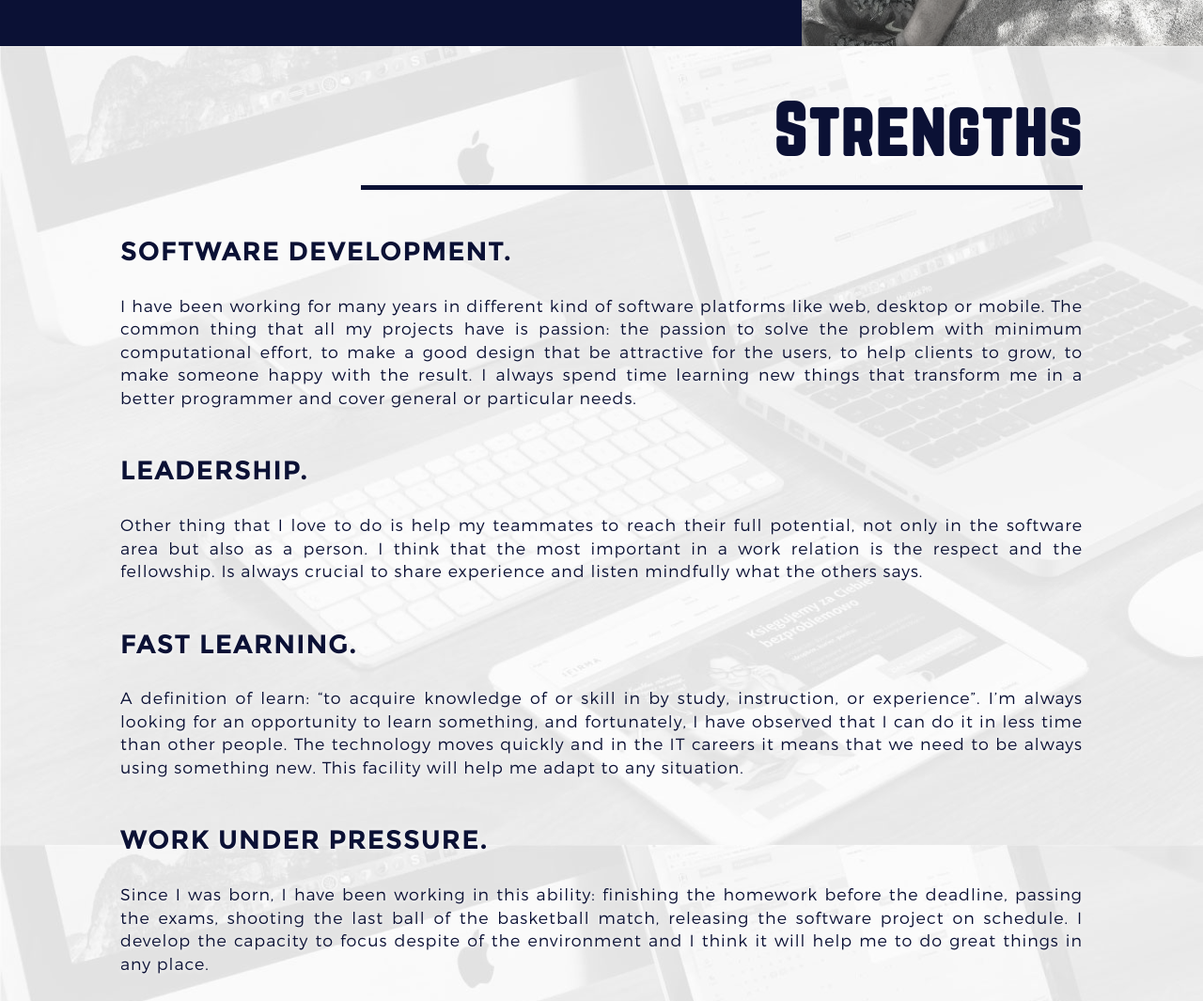
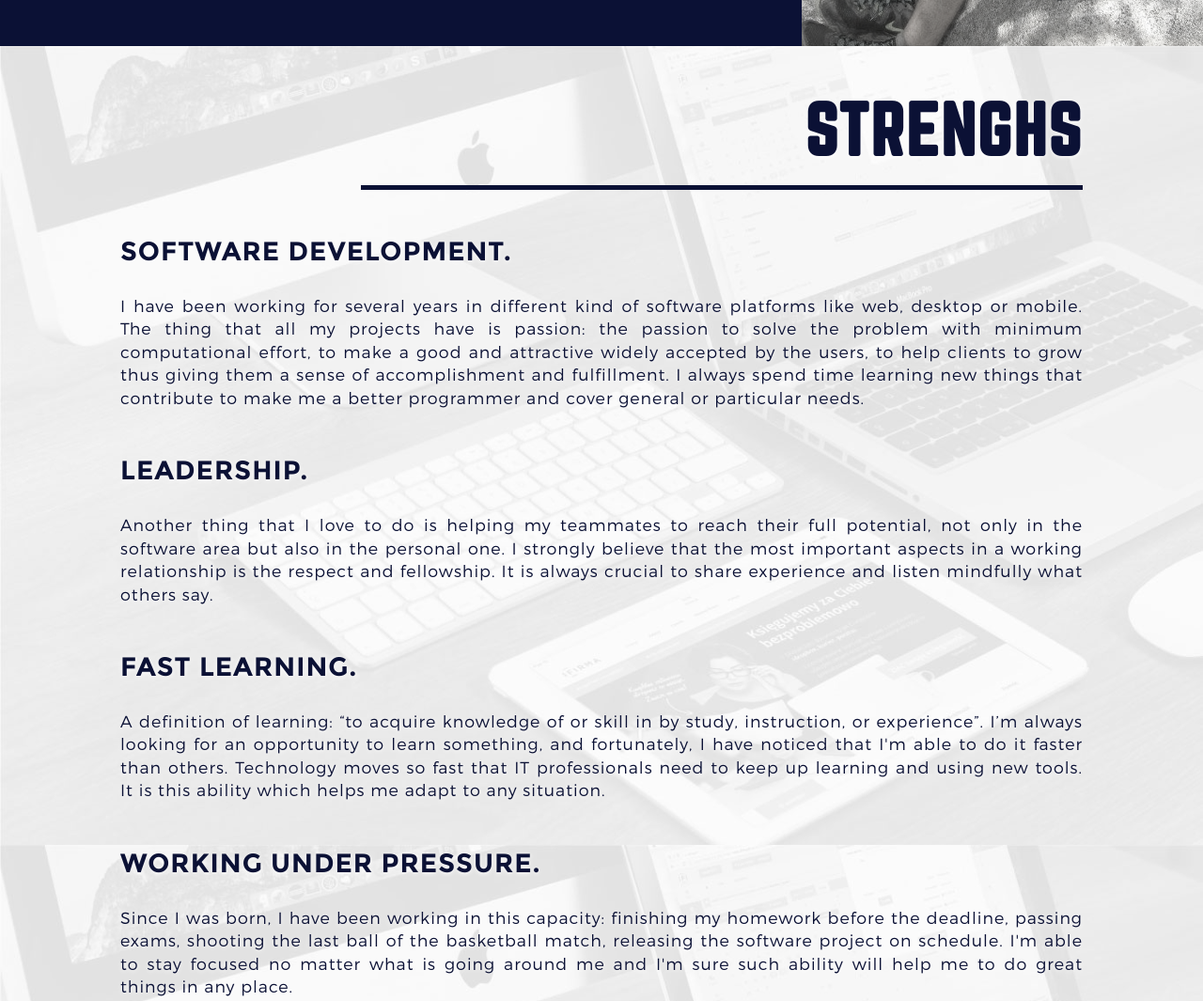
Before and after one commit to arielkohan/arielkohan.com, a browser extension: page index.html in a window 1280 px wide. Shown: the part 1301-2366 px from the top of the page at 94% size. Drawn offline with Linux system fonts and the light colour scheme; files whose address does not match are found by name; a web font is replaced by a local one.

Commit message:
update content

```diff
--- a/index.html
+++ b/index.html
@@ -65,18 +65,18 @@
       <div id="who-section" class="section ">
         <div class="row who-row">
           <div class=" col-sm-8 padding-response wow fadeInRight" data-wow-duration="1.2s" data-wow-delay="1s">
-           <h2 class="section-title h2-norw big">WHO AM I?</h2> <!--h2-norw -->
+           <h2 class="section-title h2-norw big">WHO I AM</h2> <!--h2-norw -->
               <p class="lead">I'm Ariel Kohan, a 21 years old student of Systems Engineering based in Paraná, Argentina. <br>
               I know that I am presently going through a stage in my life which will determine my future path. This feeling strongly motivates me to learn something new every day with reference to ongoing training, work issues, as well as personal entrepreneurship and creativity. <br>
-              In software development, like in running and in every aspect of my life, I'm addicted to set me challenging goals that makes me work really hard and feels that I'm better than yesterday. <br>
-              If you want, you could check out <a href="https://www.linkedin.com/in/ariel-kohan-2b849759">my Linkedin Profile.</a>
+              In software development as in running and in every aspect of my life, I'm very enthusiastic about setting challenging goals which makes me work really hard and feels that I'm better than yesterday. <br>
+              For more details, you can check out <a href="https://www.linkedin.com/in/ariel-kohan-2b849759">my Linkedin Profile.</a>
               </p>
             </div>
             <div class="col-sm-4 hidden-xs no-padding total-height ov-hidden rel-pos">
               <div class="avatar img-responsive" ></div>
               <div class= "overlay">
                 <h3 class="h3-koll">Goal Accomplished</h3><!--h3-koll-->
-                <p>Córdoba, Argentina. March 2016. 21 kilometers across the mountains: <br>nothing feels better than achieving a milestone after a long time of hard work and effort.</p>
+                <p>Córdoba, Argentina. March 2016. 21 kilometers across the mountains: <br>nothing feels better than reaching a milestone after a long time of hard work and effort.</p>
               </div>
             </div>
         </div>
@@ -86,15 +86,16 @@
      <div id="strengths-section" class="strengths-section rel-pos">
       <div class="div-img-bg rel-pos">
           <div class=" padding-response content">
-            <h2 class="wow fadeInUp h2-norw big section-title" data-wow-offset="100"data-wow-delay=".1s" data-wow-duration=".6s">Strengths</h2>
+            <h2 class="wow fadeInUp h2-norw big section-title" data-wow-offset="100"data-wow-delay=".1s" data-wow-duration=".6s">STRENGHS</h2>
             <h3 class="big h3-koll wow bounceInRight" data-wow-offset="100" data-wow-delay=".6s" data-wow-duration=".6s">Software Development.</h3>
-            <p class="lead wow fadeIn" data-wow-offset="100" data-wow-delay=".8s" data-wow-duration="1.4s"> I have been working for many years in different kind of software platforms like web, desktop or mobile. The common thing that all my projects have is passion: the passion to solve the problem with minimum computational effort, to make a good design that be attractive for the users, to help clients to grow, to make someone happy with the result.  I always spend time learning new things that transform me in a better programmer and cover general or particular needs. </p>
+            <p class="lead wow fadeIn" data-wow-offset="100" data-wow-delay=".8s" data-wow-duration="1.4s"> I have been working for several years in different kind of software platforms like web, desktop or mobile. The thing that all my projects have is passion: the passion to solve the problem with minimum computational effort, to make a good and attractive widely accepted by the users, to help clients to grow thus giving them a sense of accomplishment and fulfillment.  I always spend time learning new things that contribute to make me a better programmer and cover general or particular needs. </p>
             <h3 class="big h3-koll wow bounceInRight" data-wow-offset="100" data-wow-delay=".6s" data-wow-duration=".6">Leadership.</h3>
-            <p class="lead wow fadeIn" data-wow-offset="100" data-wow-delay=".8s" data-wow-duration="1.4s">Other thing that I love to do is help my teammates to reach their full potential, not only in the software area but also as a person. I think that the most important in a work relation is the respect and the fellowship. Is always crucial to share experience and listen mindfully what the others says.</p>
+            <p class="lead wow fadeIn" data-wow-offset="100" data-wow-delay=".8s" data-wow-duration="1.4s">Another thing that I love to do is helping my teammates to reach their full potential, not only in the software area but also in the personal one. I strongly believe that the most important aspects in a working relationship is the respect and fellowship. It is always crucial to share experience and listen mindfully what others say.</p>
             <h3 class="big h3-koll wow bounceInRight" data-wow-offset="100" data-wow-delay=".6s" data-wow-duration=".6s">Fast learning.</h3>
-            <p class="lead wow fadeIn" data-wow-offset="100" data-wow-delay=".8s" data-wow-duration="1.4s">A definition of learn: “to acquire knowledge of or skill in by study, instruction, or experience”. I’m always looking for an opportunity to learn something, and fortunately, I have observed that I can do it in less time than other people. The technology moves quickly and in the IT careers it means that we need to be always using something new. This facility will help me adapt to any situation.</p>
-            <h3 class="big h3-koll wow bounceInRight" data-wow-offset="100" data-wow-delay=".6s" data-wow-duration=".6s">Work under pressure.</h3>
-            <p class="lead wow fadeIn" data-wow-offset="100" data-wow-delay=".8s" data-wow-duration="1.4s">Since I was born, I have been working in this ability: finishing the homework before the deadline, passing the exams, shooting the last ball of the basketball match, releasing the software project on schedule. I develop the capacity to focus despite of the environment and I think it will help me to do great things in any place. </p>
+            <p class="lead wow fadeIn" data-wow-offset="100" data-wow-delay=".8s" data-wow-duration="1.4s">A definition of learning: “to acquire knowledge of or skill in by study, instruction, or experience”. I’m always looking for an opportunity to learn something, and fortunately, I have noticed that I'm able to do it faster than others. Technology moves so fast that IT professionals need to keep up learning and using new tools. It is this ability which helps me adapt to any situation.
+            </p>
+            <h3 class="big h3-koll wow bounceInRight" data-wow-offset="100" data-wow-delay=".6s" data-wow-duration=".6s">Working under pressure.</h3>
+            <p class="lead wow fadeIn" data-wow-offset="100" data-wow-delay=".8s" data-wow-duration="1.4s">Since I was born, I have been working in this capacity: finishing my homework before the deadline, passing exams, shooting the last ball of the basketball match, releasing the software project on schedule. I'm able to stay focused no matter what is going around me and I'm sure such ability will help me to do great things in any place.</p>
         </div>
       </div>
     </div>
```
Also changed, not shown: dist/index.html.
